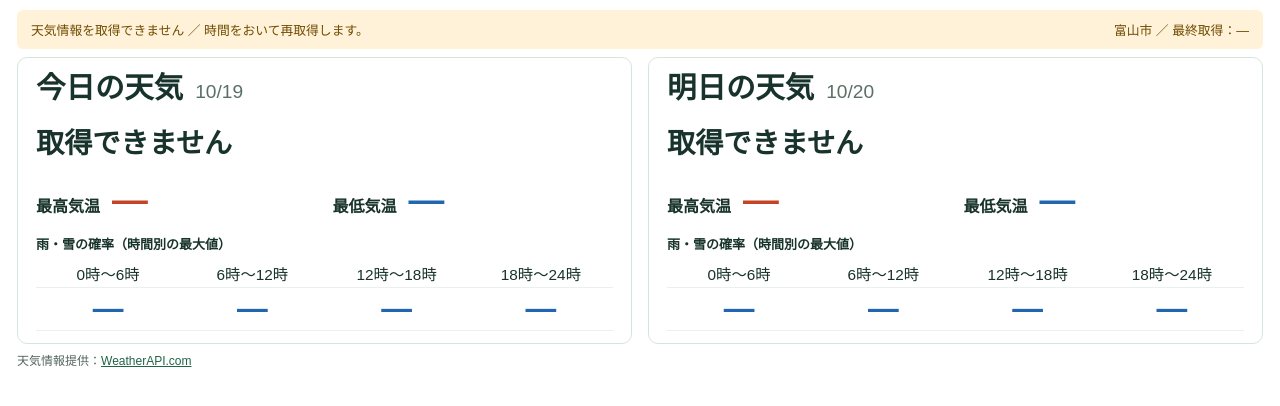
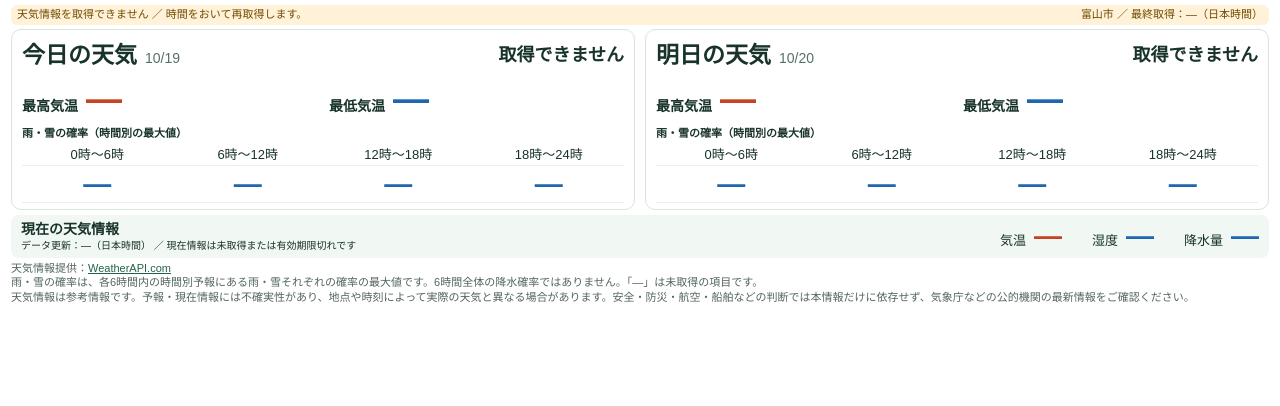
Before and after one commit to t-umihara/weather, a Flask app: page /honsya in a window 1280 px wide. Shown: the top 406 px of the page. Run offline with Flask 3, Linux system fonts and the light colour scheme.

Commit message:
Add files via upload

```diff
--- a/templates/honsya.html
+++ b/templates/honsya.html
@@ -1,4 +1,41 @@
-{# 本社向け：従来どおりページ見出し・現在情報を省き、今日と明日の予報を表示。 #}
+{# 本社向け：大見出しのみ省略。予報と現在の気温・湿度・降水量は共通表示。 #}
 {% extends "index.html" %}
 {% block header %}{% endblock %}
-{% block current %}{% endblock %}
+{% block extra_styles %}
+<style>
+  /* 本社サイネージ：表示領域1080×336pxを基準に、現在情報も含めて配置。 */
+  main { padding: 5px 10px; }
+  .status { font-size: 11px; line-height: 1.25; margin-bottom: 4px; gap: 2px 12px; }
+  .status.warning { padding: 3px 6px; }
+  .forecast-grid { gap: 10px; }
+  .forecast-card { padding: 6px 10px; display: grid; grid-template-columns: 0.9fr 1.1fr; align-items: center; }
+  h2 { font-size: 23px; line-height: 1.2; }
+  .date { margin-left: 8px; font-size: 14px; }
+  .weather { min-height: 40px; font-size: 18px; gap: 6px; justify-content: flex-end; }
+  .weather img { width: 38px; height: 38px; }
+  .weather p { margin: 2px 0; line-height: 1.2; }
+  .details { grid-column: 1 / -1; }
+  .temperatures { margin: 2px 0 5px; gap: 12px; }
+  .temperature { gap: 3px 8px; flex-wrap: nowrap; }
+  .temperature dt { font-size: 14px; white-space: nowrap; }
+  .temperature dd { font-size: 36px; line-height: 1.15; white-space: nowrap; }
+  .rain-table caption { font-size: 11px; padding-bottom: 2px; }
+  .rain-table th { font-size: 13px; }
+  .rain-table td { font-size: 28px; line-height: 1.15; }
+  .rain-table th, .rain-table td { padding: 2px; }
+  .current { display: flex; align-items: center; justify-content: space-between; gap: 12px; margin-top: 5px; padding: 5px 10px; }
+  .current h2 { font-size: 14px; }
+  .current-time { display: block; font-size: 10px; margin: 2px 0 0; line-height: 1.2; }
+  .current dl { margin: 0; gap: 8px 30px; }
+  .current dl div { gap: 8px; }
+  .current dt { font-size: 13px; }
+  .current dd { font-size: 28px; line-height: 1.15; }
+  footer { margin-top: 4px; font-size: 11px; line-height: 1.25; }
+  footer p { margin: 1px 0; }
+  @media (max-width: 600px) {
+    .forecast-card { grid-template-columns: 1fr; }
+    .weather { justify-content: flex-start; }
+    .current { flex-wrap: wrap; }
+  }
+</style>
+{% endblock %}
--- a/templates/index.html
+++ b/templates/index.html
@@ -90,6 +90,7 @@
       .temperatures { gap: 8px; }
     }
   </style>
+{% block extra_styles %}{% endblock %}
 </head>
 <body>
 <div class="screen" id="weather-screen">
@@ -99,7 +100,7 @@
   <main>
     <div class="status{% if warning %} warning{% endif %}" role="status">
       <p>{{ state }}{% if message %} ／ {{ message }}{% endif %}</p>
-      <p>{{ location_label }} ／ 最終取得：{{ fetched_at }}</p>
+      <p>{{ location_label }} ／ 最終取得：{{ fetched_at }}（日本時間）</p>
     </div>
     <div class="forecast-grid">
     {% for card in cards %}
@@ -135,7 +136,7 @@
     </div>
 {% block current %}
     <section class="current" aria-label="現在の天気情報">
-      <h2>現在の天気情報<span class="current-time">データ更新：{{ current.updated }}{% if current.unavailable %} ／ 現在情報は未取得または有効期限切れです{% endif %}</span></h2>
+      <h2>現在の天気情報<span class="current-time">データ更新：{{ current.updated }}（日本時間）{% if current.unavailable %} ／ 現在情報は未取得または有効期限切れです{% endif %}</span></h2>
       <dl>
         <div><dt>気温</dt><dd class="max">{{ current.temp }}</dd></div>
         <div><dt>湿度</dt><dd class="min">{{ current.humidity }}</dd></div>
@@ -145,6 +146,8 @@
 {% endblock %}
     <footer>
       <p>天気情報提供：<a href="https://www.weatherapi.com/" target="_blank" rel="noopener noreferrer">WeatherAPI.com</a></p>
+      <p>雨・雪の確率は、各6時間内の時間別予報にある雨・雪それぞれの確率の最大値です。6時間全体の降水確率ではありません。「—」は未取得の項目です。</p>
+      <p>天気情報は参考情報です。予報・現在情報には不確実性があり、地点や時刻によって実際の天気と異なる場合があります。安全・防災・航空・船舶などの判断では本情報だけに依存せず、気象庁などの公的機関の最新情報をご確認ください。</p>
     </footer>
   </main>
 </div>
```
